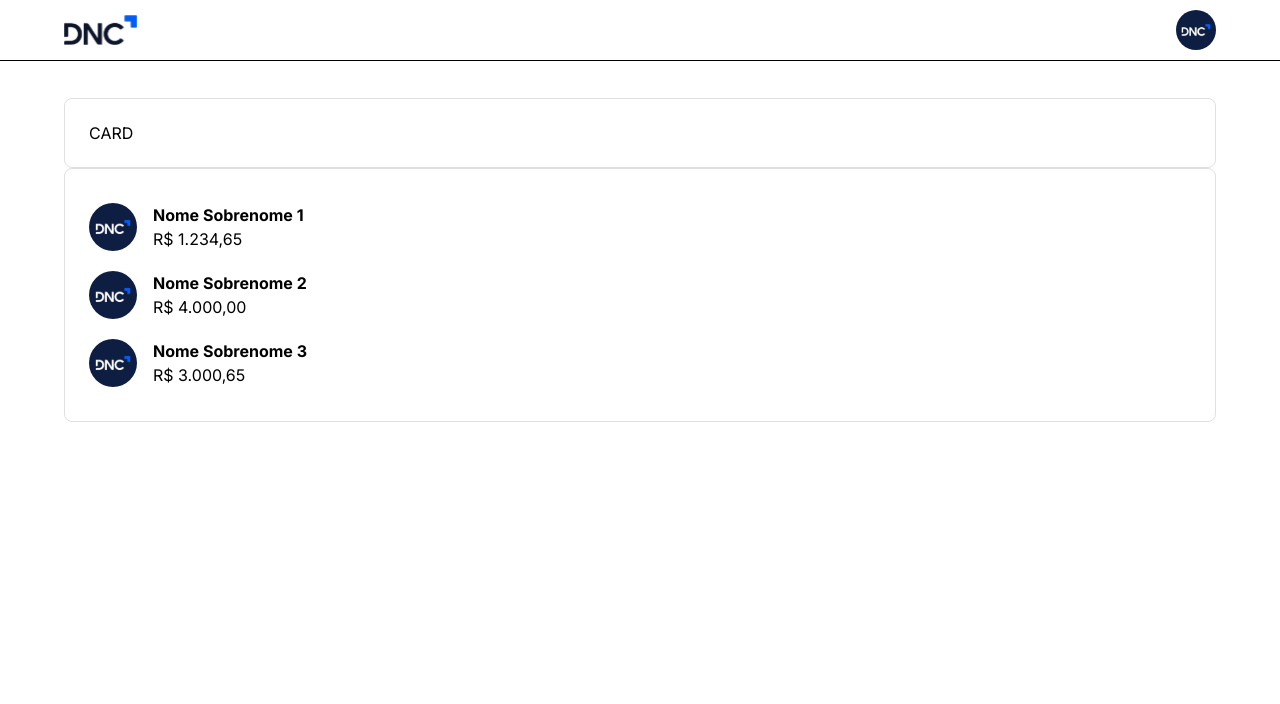
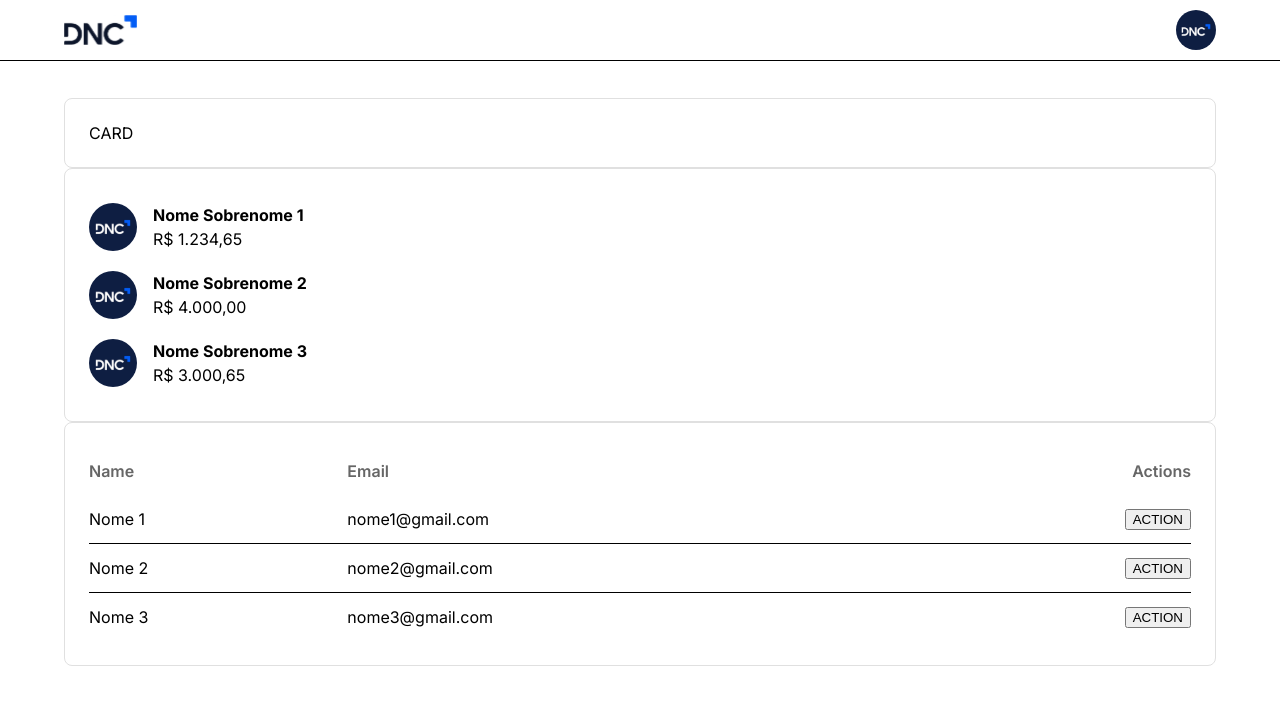
Before and after one commit to lucikelly/sales-dashboard-Lucikelly, a React (Vite) app: page /home in a window 1280 px wide. Shown: the top 704 px of the page. Built offline with nearby package versions, Linux system fonts and the light colour scheme.

Commit message:
Feat: Table Component

```diff
--- /dev/null
+++ b/src/components/CustomTable.tsx
@@ -0,0 +1,67 @@
+import styled from "styled-components"
+import { CustomTableProps } from "@/types"
+import { pxToRem } from "@/utils"
+
+
+const TableWrapper = styled.div`
+  overflow-x: auto;
+  width: 100%;
+  table {
+    width: 100%;
+    border-collapse: collapse;
+
+    th,
+    td {
+      height: ${pxToRem(48)};
+      padding: 0 ${pxToRem(8)} 0 0;
+      text-align: left;
+      &:last-child {
+        text-align: right;
+        padding: 0;
+      }
+    }
+    th {
+      color: ${(props) => props.theme.typographies.subtitle};
+      font-weight: 600;
+    }
+
+    tr {
+      border-bottom: ${pxToRem(1)} solid ${(props) => props.theme.appDefaultStroke};
+      &:last-child {
+        border-bottom: none;
+      }
+    }
+  }
+`
+
+function CustomTable (props: CustomTableProps) {
+  const { headers, rows } = props
+  return (
+    <TableWrapper>
+      <table>
+        <thead>
+          <tr>
+            {headers.map((header, index) => (
+              <th key={index}>{header}</th>
+            ))}
+          </tr>
+        </thead>
+        <tbody>
+          {
+            rows.map((row, rowIndex) => (
+              <tr key={rowIndex}>
+                {
+                  row.map((cell, cellIndex)=>(
+                    <td key={cellIndex}>{cell}</td>
+
+                  ))
+                }
+              </tr>
+          ))}
+        </tbody>
+      </table>
+    </TableWrapper>
+  )
+}
+
+export default CustomTable
--- a/src/components/index.ts
+++ b/src/components/index.ts
@@ -1,6 +1,7 @@
 export { default as AvatarList } from './AvatarList'
 export { default as FormComponent } from './FormComponent'
 export { default as Header } from './Header'
+export { default as CustomTable } from './CustomTable'
 export * from './BannerImage'
 export * from './StyledButton'
 export * from './StyledInput'
--- a/src/pages/Home.tsx
+++ b/src/pages/Home.tsx
@@ -1,4 +1,4 @@
-import { AvatarList, CardComponent, Header } from "@/components"
+import { AvatarList, CardComponent, CustomTable, Header } from "@/components"
 import { Container } from "@mui/material"
 import { currencyConverter } from "@/utils"
 
@@ -22,13 +22,37 @@
       subtitle: currencyConverter(3000.65),
     },
   ]
+
+  const mockTableData = {
+    headers: ['Name', 'Email', 'Actions'],
+    rows: [
+      [
+        <span> Nome 1</span>,
+        <span> nome1@gmail.com</span>,
+        <button>ACTION</button>,
+      ],
+      [
+        <span> Nome 2</span>,
+        <span> nome2@gmail.com</span>,
+        <button>ACTION</button>,
+      ],
+      [
+        <span> Nome 3</span>,
+        <span> nome3@gmail.com</span>,
+        <button>ACTION</button>,
+      ],
+    ],
+  }
   return (
     <>
       <Header />
       <Container maxWidth="lg">
         <CardComponent> CARD </CardComponent>
         <CardComponent>
-             <AvatarList listData={mockListData}/>
+          <AvatarList listData={mockListData} />
+        </CardComponent>
+        <CardComponent>
+          <CustomTable headers={mockTableData.headers} rows={mockTableData.rows}/>
         </CardComponent>
       </Container>
     </>
--- /dev/null
+++ b/src/types/customTable.d.ts
@@ -0,0 +1,4 @@
+export interface CustomTableProps {
+  headers: string []
+  rows: React.ReactNode [][]
+}
--- a/src/types/index.ts
+++ b/src/types/index.ts
@@ -2,3 +2,4 @@
 export * from './formComponent'
 export * from './typographies'
 export * from './avatarsList'
+export * from './customTable'
```
